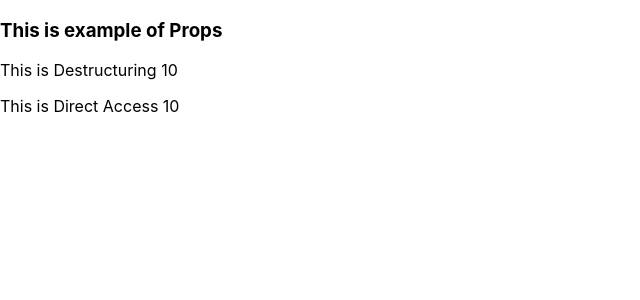
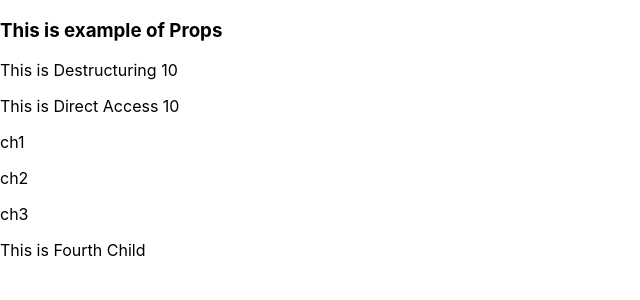
Before and after one commit to Vimalraj571/React-no-boilers, a React (Create React App) app: page / in a window 1280 px wide. Shown: the top 300 px of the page, without its empty margins (0-640 px from the left). Built offline with nearby package versions, Linux system fonts and the light colour scheme.

Commit message:
Added Example for Multiple Component Props Passing and Nested Component Props variable passing

```diff
--- a/src/App.js
+++ b/src/App.js
@@ -1,3 +1,4 @@
+import ChildOne from "./components/ChildOne";
 import ExampleHeader from "./components/ExampleHeader";
 
 function App() {
@@ -6,6 +7,12 @@ function App() {
     <div>
       <ExampleHeader countExample={a} />
       {/* Above line Passing the props from App(parent component) to ExampleHeader(child component) */}
+      <ChildOne ch1={"ch1"} ch2={"ch2"} ch3={"ch3"} />
+      {/* Here We are passing the the props from App(parent component) to <ChildOne>(child One) .
+          <ChildOne>(child one) to <ChildTwo>
+          <ChildTwo>(child two) to <ChildThree>
+          We are using {...props} to directly get the data in the props from all the component
+      */}
     </div>
   );
 }
--- /dev/null
+++ b/src/components/ChildFour.js
@@ -0,0 +1,11 @@
+import ChildTwo from "./ChildTwo";
+
+const ChildFour = (props) => {
+  return (
+    <>
+        <p>{props.childFour}</p>
+    </>
+  );
+};
+
+export default ChildFour;
--- /dev/null
+++ b/src/components/ChildOne.js
@@ -0,0 +1,12 @@
+import ChildTwo from "./ChildTwo";
+
+const ChildOne = (props) => {
+  return (
+    <>
+      <p>{props.ch1}</p>
+      <ChildTwo {...props} />
+    </>
+  );
+};
+
+export default ChildOne;
--- /dev/null
+++ b/src/components/ChildThree.js
@@ -0,0 +1,17 @@
+import ChildFour from "./ChildFour";
+
+const ChildThree = (props) => {
+  let fourthChild = "This is Fourth Child";
+  return (
+    <>
+      <p>{props.ch3}</p>
+      <ChildFour childFour={fourthChild} />
+      {
+      /* Directly Passing Props from
+      <ChildThree/>(parent Component) to  <ChildFour/>(child component)*/
+      }
+    </>
+  );
+};
+
+export default ChildThree;
--- /dev/null
+++ b/src/components/ChildTwo.js
@@ -0,0 +1,12 @@
+import ChildThree from "./ChildThree";
+
+const ChildTwo = (props) => {
+  return (
+    <>
+      <p>{props.ch2}</p>
+      <ChildThree {...props} />
+    </>
+  );
+};
+
+export default ChildTwo;
```
Also changed, not shown: 1 other file (tests, documents, lock files or other folders).
